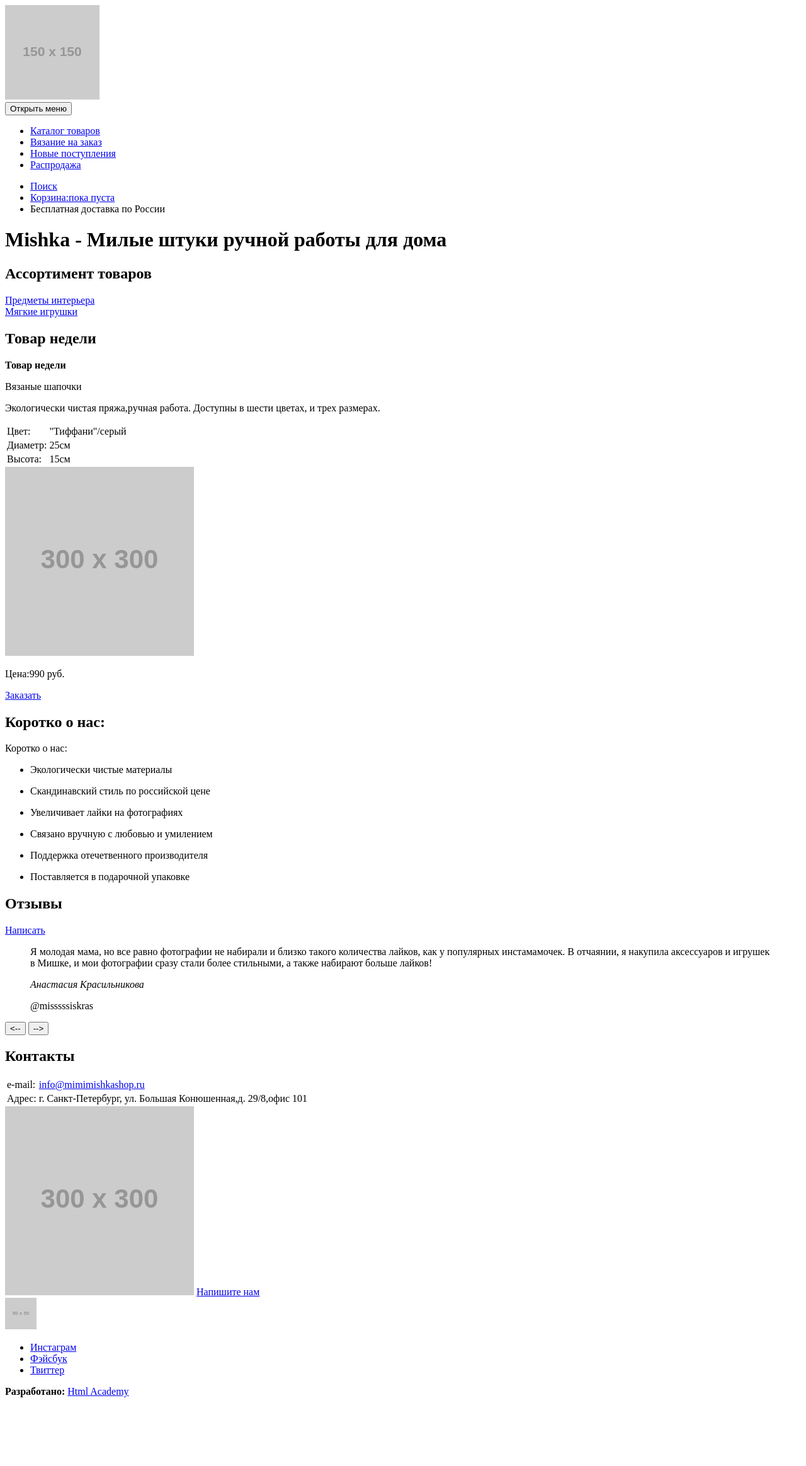
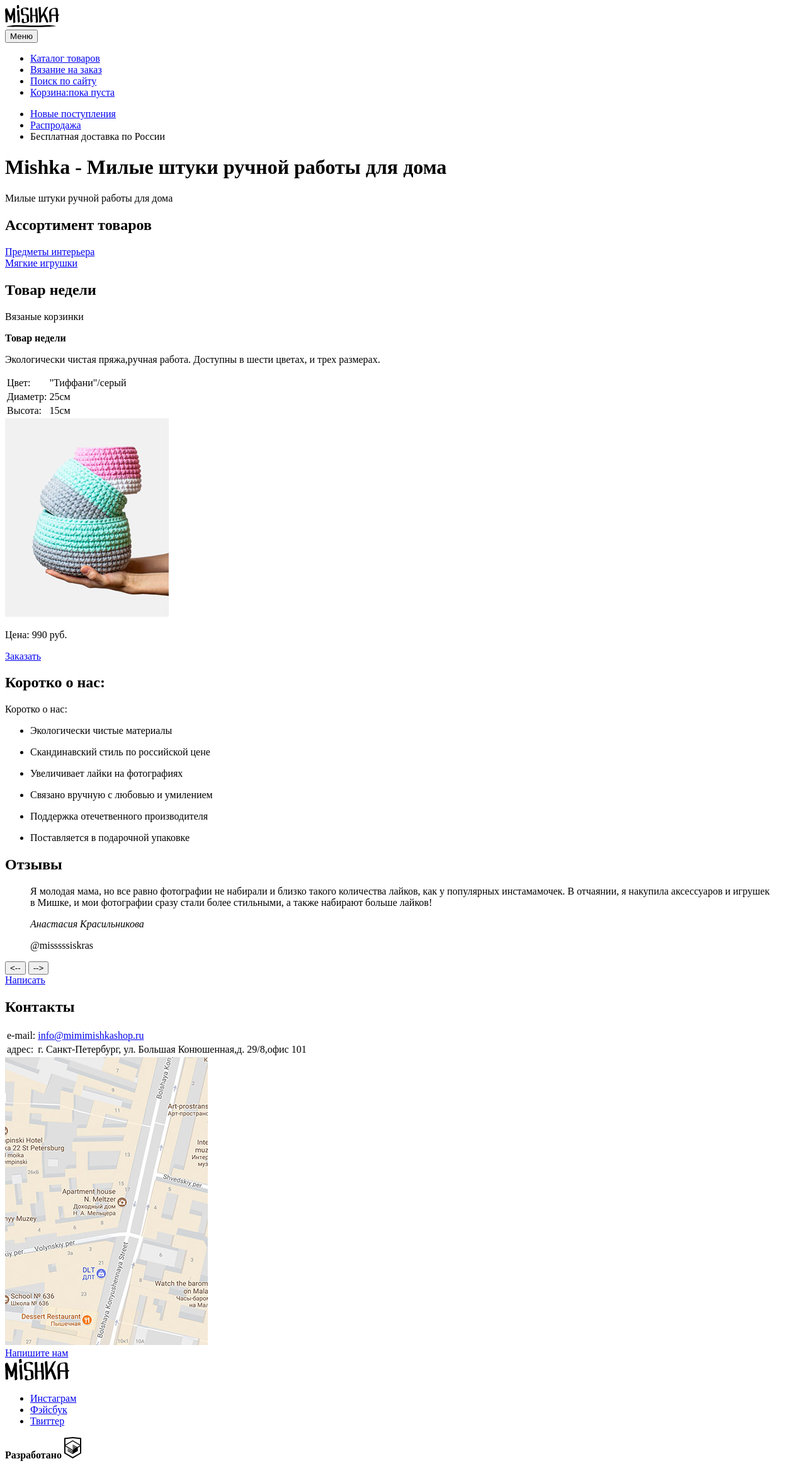
Before and after one commit to mxwau4ep/1221807-mishka-19, a website: page source/index.html in a window 1280 px wide. Shown: the whole page at 63% size. Before the commit the page ends 2226 px from the top, so only its background shows below. Drawn offline with Linux system fonts and the light colour scheme; placeholder pictures from the web are drawn by us.

Commit message:
Начинаем вёрстку с препроцессором

```diff
--- a/source/index.html
+++ b/source/index.html
@@ -3,14 +3,22 @@
   <head>
     <meta charset="utf-8">
     <title>HTML Academy: Мишка</title>
+    <link href="https://fonts.googleapis.com/css2?family=Open+Sans&display=swap" rel="stylesheet">
+    <link href="css/style.css" rel="stylesheet">
   </head>
   <body>
     <header class="page-header">
-      <a class="page-header__logo">
-      <img class="page-header__logo-image" src="https://via.placeholder.com/150x150" alt="Логотип Mishka">
-      </a>
+      <div class="page-header__logo-toggle">
+        <div class="page-header__logo">
+        <a class="page-header__logo-link">
+        <img class="page-header__logo-image" src="img/logo-mobile.svg" alt="Логотип Mishka">
+        </a>
+        </div>
+        <div class="main-nav__toggle">
+        <button class="main-nav__toggle-button" type="button">Меню</button>
+        </div>
+      </div>
       <nav class="main-nav">
-      <button class="main-nav__toggle" type="button">Открыть меню</button>
       <div class="main-nav__wrapper">
         <ul class="main-nav__list site-list">
         <li class="site-list__item">
@@ -20,18 +28,18 @@
           <a href="form.html">Вязание на заказ</a>
         </li>
         <li class="site-list__item">
-          <a href="#">Новые поступления</a>
+          <a class="user-list__search" href="#">Поиск по сайту</a>
         </li>
         <li class="site-list__item">
-          <a href="#">Распродажа</a>
+          <a class="user-list__basket" href="#">Корзина:пока пуста</a>
         </li>
         </ul>
         <ul class="main-nav__list user-list">
         <li class="user-list__item">
-          <a class="user-list__search" href="#">Поиск</a>
+          <a href="#">Новые поступления</a>
         </li>
         <li class="user-list__item">
-          <a class="user-list__basket" href="#">Корзина:пока пуста</a>
+          <a href="#">Распродажа</a>
         </li>
         <li class="user-list__item">
           <span class="user-list__delivery">Бесплатная доставка по России</span>
@@ -42,6 +50,9 @@
     </header>
     <main class="page-main">
       <h1 class="visually-hidden">Mishka - Милые штуки ручной работы для дома</h1>
+      <div class="page-main__image">
+        <p class="page-main__intro">Милые штуки ручной работы для дома</p>
+      </div>
       <section class="goods">
         <h2 class="visually-hidden">Ассортимент товаров</h2>
         <div class="goods__interior">
@@ -49,13 +60,13 @@
         </div>
         <div class="goods__soft-toys">
           <a href="#">Мягкие игрушки</a>
-        </div>
       </section>
+      </div>
       <section class="product-week">
         <header class="product-week__header">
           <h2 class="visually-hidden">Товар недели</h2>
+          <p class="product-week__intro">Вязаные корзинки</p>
           <b class="product-week__badge">Товар недели</b>
-          <p class="product-week__intro">Вязаные шапочки</p>
           <p class="product-week__description">Экологически чистая пряжа,ручная работа. Доступны в шести цветах, и трех размерах.</p>
         </header>
         <table class="product-week__list">
@@ -73,10 +84,10 @@
           </tr>
         </table>
         <div class="product-week__picture">
-          <img class="product-week__image" src="https://via.placeholder.com/300x300">
-          <p class="product-week__price">Цена:990 руб.</p>
+          <img class="product-week__image" src="img/triple-set-mobile@1x.jpg">
+          <p class="product-week__price">Цена: 990 руб.</p>
         </div>
-        <a class="product-week__button" href="#">Заказать</a>
+        <a class="product-week__button button" href="#">Заказать</a>
       </section>
 
       <section class="about">
@@ -109,7 +120,6 @@
       <section class="reviews">
         <div class="reviews__wrapper slider">
         <h2 class="reviews__title">Отзывы</h2>
-        <a class="reviews__write button" href="#">Написать</a>
           <div class="reviews__list">
           <blockquote class="reviews__item slider__item">
             <p class="reviews__text">Я молодая мама, но все равно фотографии не набирали и близко такого количества лайков, как у популярных инстамамочек. В отчаянии, я накупила аксессуаров и игрушек в Мишке, и мои фотографии сразу стали более стильными, а также набирают больше лайков!</p>
@@ -117,10 +127,11 @@
             <p class="reviews__login">@misssssiskras</p>
           </blockquote>
           </div>
-          <p class="reviews__toggles slider__toggles">
+          <div class="reviews__toggles slider__toggles">
           <button class="slider__toggle" type="button"><--</button>
           <button class="slider__toggle" type="button">--></button>
-          </p>
+          </div>
+        <a class="reviews__write button" href="#">Написать</a>
         </div>
       </section>
       <section class="page-main__contacts contacts">
@@ -133,12 +144,14 @@
             </td>
           </tr>
           <tr>
-            <td class="contacts__field">Адрес:</td>
+            <td class="contacts__field">адрес:</td>
             <td class="contacts__value">г. Санкт-Петербург, ул. Большая Конюшенная,д. 29/8,офис 101</td>
           </tr>
         </table>
-        <img class="contacts__map" src="https://via.placeholder.com/300x300" alt="Карта">
+        <img class="contacts__map" src="img/map-mobile@1x.jpg" alt="Карта">
+          <div class="contacts__write">
         <a class="contacts__write button" href="#">Напишите нам</a>
+          </div>
 
 
       </section>
@@ -148,7 +161,7 @@
     <footer class="page-footer">
       <div class="page-footer__wrapper">
       <a class="page-footer__logo">
-      <img class="page-footer__logo-image" src="https://via.placeholder.com/50x50" alt="Логотип Mishka">
+      <img class="page-footer__logo-image" src="img/logo-footer.svg" alt="Логотип Mishka">
       </a>
       <div class="page-footer__social social">
         <ul class="social__list">
@@ -164,8 +177,10 @@
         </ul>
       </div>
       <div class="page-footer__copyright copyright">
-        <b class="copyright__text">Разработано:</b>
-        <a class="button copyright__link" href="https://htmlacademy.ru/intensive/adaptive">Html Academy</a>
+        <b class="copyright__text">Разработано</b>
+        <a class="copyright__link" href="https://htmlacademy.ru/intensive/adaptive">
+        <img class="page-header__logo-image" src="img/logo-htmlacademy.svg" alt="Логотип Mishka">
+        </a>
       </div>
       </div>
 
```
